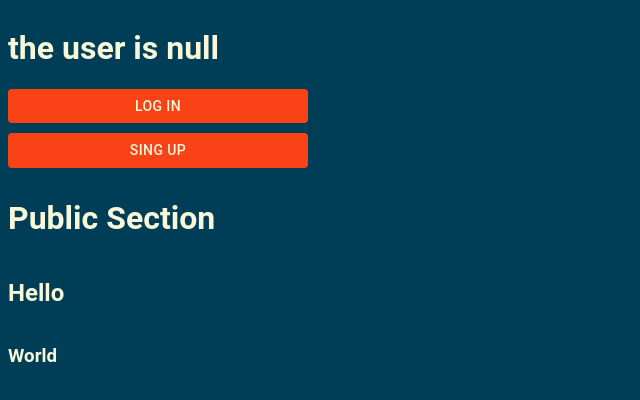
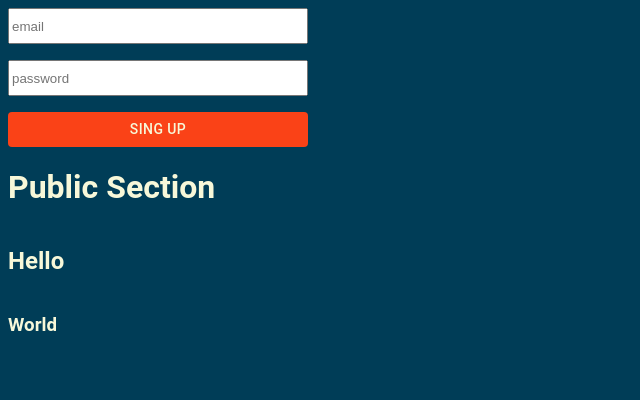
Before and after one commit to Krs-Mauro/PERN-stack-app, a React (Vite) app: page / in a window 1280 px wide. Both pictures are taken after a click on the button "SING UP". Shown: the top 400 px of the page, without its empty margins (0-640 px from the left). Built offline with nearby package versions, Linux system fonts and the light colour scheme.

Commit message:
Adds interfaces for login and sing up

```diff
--- /dev/null
+++ b/src/AccessForm.jsx
@@ -0,0 +1,72 @@
+import React, { useState } from "react";
+
+import { Stack, CircularProgress } from "@mui/material";
+
+import { useAppContext } from "./AppContext";
+import CustomButton from "./Components/CustomButton";
+
+const AccessForm = ({ stage }) => {
+  const { supabase } = useAppContext();
+  const [loading, setLoading] = useState(false);
+  const inputStyles = {
+    width: "292px",
+    height: "30px",
+    alignItems: "center",
+  };
+
+  let submitText = "Log In";
+
+  if (stage === "singing") {
+    submitText = "Sing Up";
+  }
+
+  const handleSubmitLogin = async (e) => {
+    e.preventDefault();
+    setLoading(true);
+    await supabase.auth.signInWithPassword({
+      email: e.target.email.value,
+      password: e.target.password.value,
+    });
+    setLoading(false);
+  };
+  const handleSubmitSingup = async (e) => {
+    e.preventDefault();
+    setLoading(true);
+    await supabase.auth.signUp({
+      email: e.target.email.value,
+      password: e.target.password.value,
+    });
+    setLoading(false);
+  };
+
+  return (
+    <form
+      onSubmit={stage === "logging" ? handleSubmitLogin : handleSubmitSingup}
+    >
+      <Stack sx={{ width: "300px", alignItems: "center" }} spacing={2}>
+        <input
+          type="email"
+          name="email"
+          placeholder="email"
+          required
+          style={inputStyles}
+        />
+        <input
+          type="password"
+          name="password"
+          placeholder="password"
+          required
+          style={inputStyles}
+        />
+
+        {loading ? (
+          <CircularProgress sx={{ color: "#fa4217" }} size={24} />
+        ) : (
+          <CustomButton type="submit" text={submitText} />
+        )}
+      </Stack>
+    </form>
+  );
+};
+
+export default AccessForm;
--- a/src/App.jsx
+++ b/src/App.jsx
@@ -2,8 +2,8 @@ import React from "react";
 
 import { Stack } from "@mui/material";
 
-import CustomButton from "./Components/CustomButton";
-import { AppProvider, useAppContext } from "./AppContext";
+import { AppProvider } from "./AppContext";
+import PrivateSection from "./PrivateSection";
 
 const App = () => {
   return (
@@ -18,18 +18,6 @@ const App = () => {
 
 export default App;
 
-const PrivateSection = () => {
-  const { user } = useAppContext();
-
-  return (
-    <Stack>
-      <h1>{`the user is ${JSON.stringify(user)}`}</h1>
-      <CustomButton text="Log In" onClick={() => console.log("LOG IN")} />
-      <CustomButton text="Sing Up" onClick={() => console.log("SING UP")} />
-    </Stack>
-  );
-};
-
 const PublicSection = () => {
   return (
     <Stack>
--- /dev/null
+++ b/src/PrivateSection.jsx
@@ -0,0 +1,50 @@
+import React, { useEffect, useState } from "react";
+
+import { Stack } from "@mui/material";
+
+import { useAppContext } from "./AppContext";
+import CustomButton from "./Components/CustomButton";
+import AccessForm from "./AccessForm";
+
+const PrivateSection = () => {
+  const { user, supabase } = useAppContext();
+  const [stage, setStage] = useState("NotLogged");
+
+  useEffect(() => {
+    if (user) {
+      setStage("logged");
+    } else {
+      setStage("NotLogged");
+    }
+  }, []);
+
+  return (
+    <Stack>
+      {stage === "NotLogged" && (
+        <>
+          <CustomButton text="Log In" onClick={() => setStage("logging")} />
+          <CustomButton text="Sing Up" onClick={() => setStage("singing")} />
+        </>
+      )}
+
+      {(stage === "logging" || stage === "singing") && (
+        <AccessForm stage={stage} setStage={setStage} />
+      )}
+
+      {stage === "logged" && (
+        <>
+          <h1>{`the user is ${JSON.stringify(user)}`}</h1>
+          <CustomButton
+            text="Log Out"
+            onClick={async () => {
+              await supabase.auth.signOut();
+              setStage("NotLogged");
+            }}
+          />
+        </>
+      )}
+    </Stack>
+  );
+};
+
+export default PrivateSection;
```
